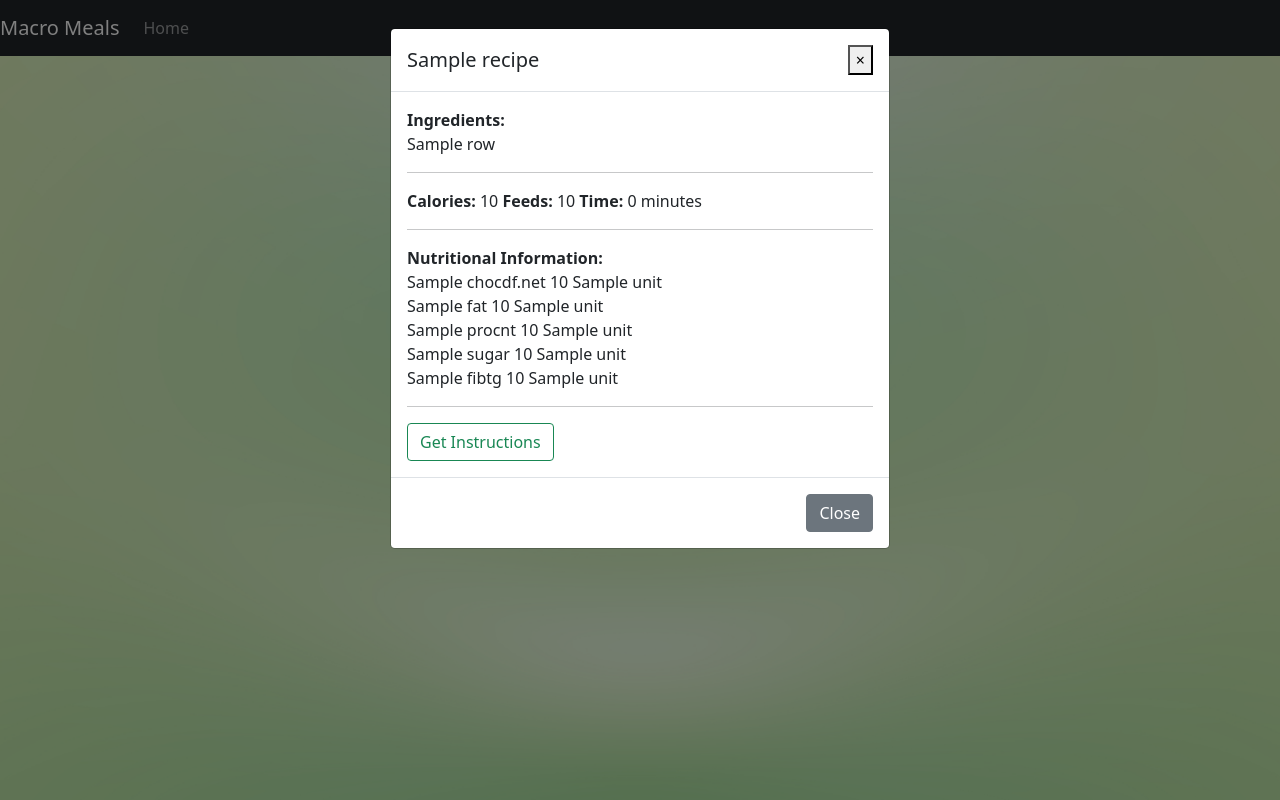
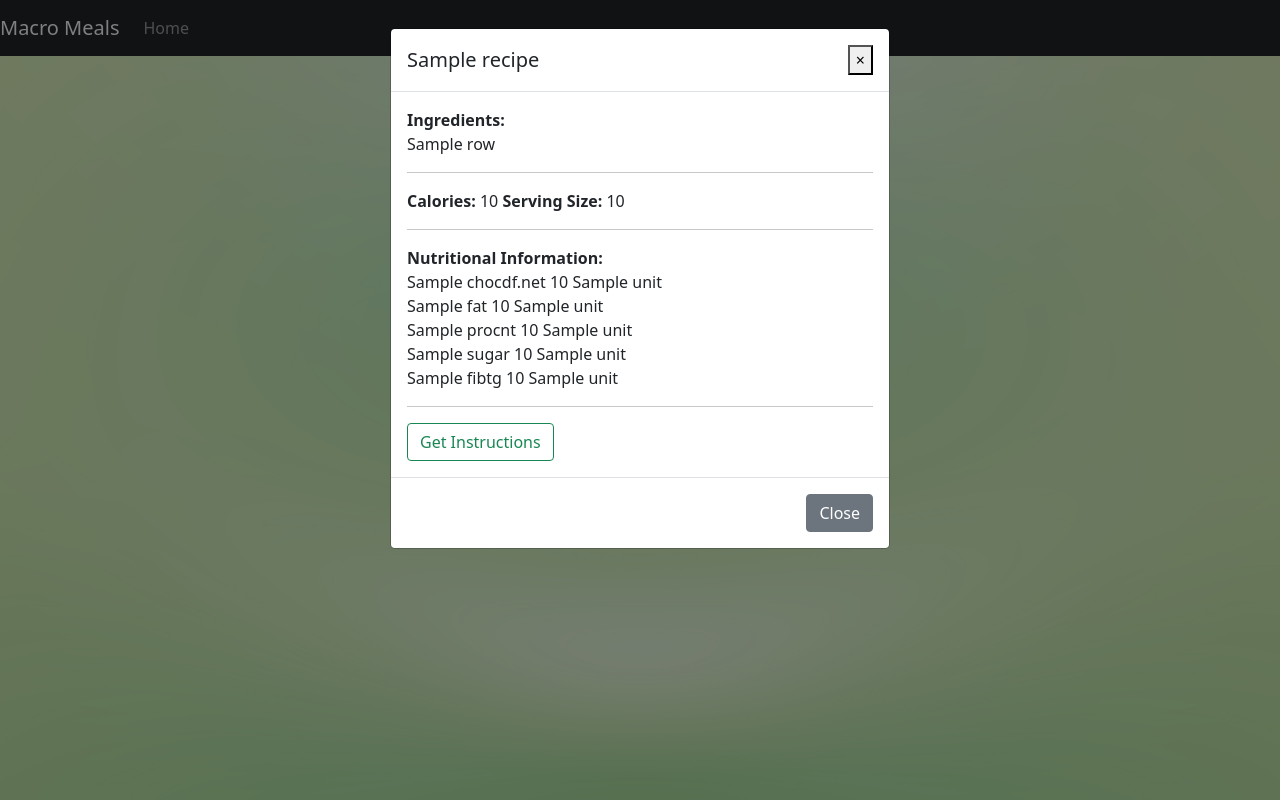
Before and after one commit to Mohsin272/Y4-Final-Project, a Flask app: template templates/results.html in a window 1280 px wide, after a click on "Click for More Info". Run offline with Flask 2, Linux system fonts and the light colour scheme; the template is opened without the code that fills it: most values are stand-ins (such as "Sample title", 1, 10 or a date in 2020); grey boxes marked "Sample" are stand-in pictures; some libraries are stand-ins or nearby versions.

Commit message:
removed cooking time due to error being returned

```diff
--- a/templates/results.html
+++ b/templates/results.html
@@ -55,8 +55,7 @@
           <br>
           <hr>
           <b>Calories:</b> {{ (row['recipe']['calories'])|int }}
-          <b>Feeds:</b> {{(row['recipe']['yield'])|int }}
-          <b>Time:</b> {{(row['recipe']['totalTime'])|int }} minutes
+          <b>Serving Size:</b> {{(row['recipe']['yield'])|int }}
           <br>
           <hr>
           <b>Nutritional Information:</b>
```
